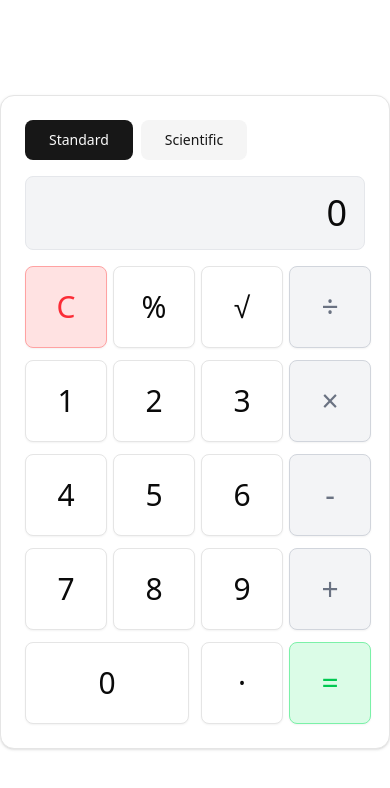
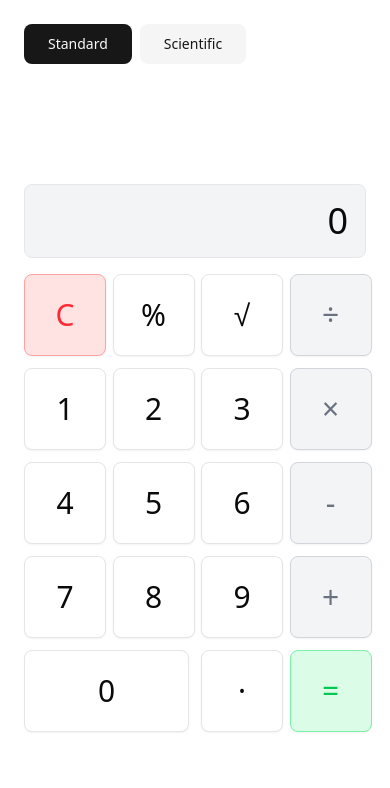
Before and after one commit to dominikw123/portfolio.calculator-app, a React (Vite) app: page / in a window 390 px wide. Shown: the top 788 px of the page. Built offline with nearby package versions, Linux system fonts and the light colour scheme.

Commit message:
feature: responsivness on all devices

```diff
--- a/src/App.tsx
+++ b/src/App.tsx
@@ -27,7 +27,7 @@ export default function App() {
   }, [mode]);
 
   return (
-    <main className="flex items-center justify-center w-full min-h-screen py-10">
+    <main className="p-0 flex items-center justify-center w-full min-h-screen overflow-x-hidden sm:p-10">
       <CalculatorWrapper>
         <ModeSwitchBar mode={mode} setMode={setMode} />
         {mode === "standard" && <StandardCalculator />}
--- a/src/components/CalculatorWrapper.tsx
+++ b/src/components/CalculatorWrapper.tsx
@@ -2,7 +2,7 @@ import { Card, CardContent } from "@/components/ui/card";
 
 export default function CalculatorWrapper({ children }: { children: React.ReactNode; }) {
   return (
-    <Card className="w-full max-w-lg">
+    <Card className="flex flex-col items-center justify-center h-full min-h-screen w-screen shadow-none relative sm:min-h-auto sm:w-full sm:max-w-lg sm:border-gray-200 sm:rounded-xl sm:shadow-sm">
       <CardContent className="flex flex-col gap-4">
         {children}
       </CardContent>
--- a/src/components/ModeSwitchBar.tsx
+++ b/src/components/ModeSwitchBar.tsx
@@ -8,7 +8,7 @@ type ModeSwitchBarProps = {
 
 export default function ModeSwitchBar({ mode, setMode }: ModeSwitchBarProps) {
   return (
-    <div className="flex items-center gap-2 w-full">
+    <div className="flex items-center gap-2 w-full absolute top-6 sm:static">
       <Button size="lg" variant={mode === "standard" ? "default" : "secondary"} onClick={() => setMode("standard")}>
         Standard
       </Button>
--- a/src/components/ScientificCalculator.tsx
+++ b/src/components/ScientificCalculator.tsx
@@ -6,7 +6,7 @@ export default function ScientificCalculator() {
   const { handleDecimal, handleClear, handlePercentage, handleSquareRoot, handleSin, handleCos, handleTan, handleLog, handlePi, handleOperator, handleEqual, displayValue } = useScientificCalculator();
 
   return (
-    <div className="flex flex-col gap-4">
+    <div className="flex flex-col max-w-[450px] gap-4 mt-18 sm:mt-0">
       <CalculatorDisplay value={displayValue} />
       <ScientificCalculatorKeypad handleDecimal={handleDecimal} handleClear={handleClear} handlePercentage={handlePercentage} handleSquareRoot={handleSquareRoot} handleSin={handleSin} handleCos={handleCos} handleTan={handleTan} handleLog={handleLog} handlePi={handlePi} handleOperator={handleOperator} handleEqual={handleEqual} />
     </div>
--- a/src/components/StandardCalculator.tsx
+++ b/src/components/StandardCalculator.tsx
@@ -6,7 +6,7 @@ export default function StandardCalculator() {
   const { handleDecimal, handleClear, handlePercentage, handleSquareRoot, handleOperator, handleEqual, displayValue } = useStandardCalculator();
 
   return (
-    <div className="flex flex-col gap-4">
+    <div className="flex flex-col gap-4 max-w-[450px] mt-18 sm:mt-0">
       <CalculatorDisplay value={displayValue} />
       <StandardCalculatorKeypad handleDecimal={handleDecimal} handleClear={handleClear} handlePercentage={handlePercentage} handleSquareRoot={handleSquareRoot} handleOperator={handleOperator} handleEqual={handleEqual} />
     </div>
--- a/src/components/ui/card.tsx
+++ b/src/components/ui/card.tsx
@@ -1,18 +1,18 @@
-import * as React from "react"
+import * as React from "react";
 
-import { cn } from "@/lib/utils"
+import { cn } from "@/lib/utils";
 
 function Card({ className, ...props }: React.ComponentProps<"div">) {
   return (
     <div
       data-slot="card"
       className={cn(
-        "bg-card text-card-foreground flex flex-col gap-6 rounded-xl border py-6 shadow-sm",
+        "bg-card text-card-foreground flex flex-col gap-6 rounded-xl sm:border py-6 shadow-sm",
         className
       )}
       {...props}
     />
-  )
+  );
 }
 
 function CardHeader({ className, ...props }: React.ComponentProps<"div">) {
@@ -25,7 +25,7 @@ function CardHeader({ className, ...props }: React.ComponentProps<"div">) {
       )}
       {...props}
     />
-  )
+  );
 }
 
 function CardTitle({ className, ...props }: React.ComponentProps<"div">) {
@@ -35,7 +35,7 @@ function CardTitle({ className, ...props }: React.ComponentProps<"div">) {
       className={cn("leading-none font-semibold", className)}
       {...props}
     />
-  )
+  );
 }
 
 function CardDescription({ className, ...props }: React.ComponentProps<"div">) {
@@ -45,7 +45,7 @@ function CardDescription({ className, ...props }: React.ComponentProps<"div">) {
       className={cn("text-muted-foreground text-sm", className)}
       {...props}
     />
-  )
+  );
 }
 
 function CardAction({ className, ...props }: React.ComponentProps<"div">) {
@@ -58,7 +58,7 @@ function CardAction({ className, ...props }: React.ComponentProps<"div">) {
       )}
       {...props}
     />
-  )
+  );
 }
 
 function CardContent({ className, ...props }: React.ComponentProps<"div">) {
@@ -68,7 +68,7 @@ function CardContent({ className, ...props }: React.ComponentProps<"div">) {
       className={cn("px-6", className)}
       {...props}
     />
-  )
+  );
 }
 
 function CardFooter({ className, ...props }: React.ComponentProps<"div">) {
@@ -78,7 +78,7 @@ function CardFooter({ className, ...props }: React.ComponentProps<"div">) {
       className={cn("flex items-center px-6 [.border-t]:pt-6", className)}
       {...props}
     />
-  )
+  );
 }
 
 export {
@@ -89,4 +89,4 @@ export {
   CardAction,
   CardDescription,
   CardContent,
-}
+};
```
